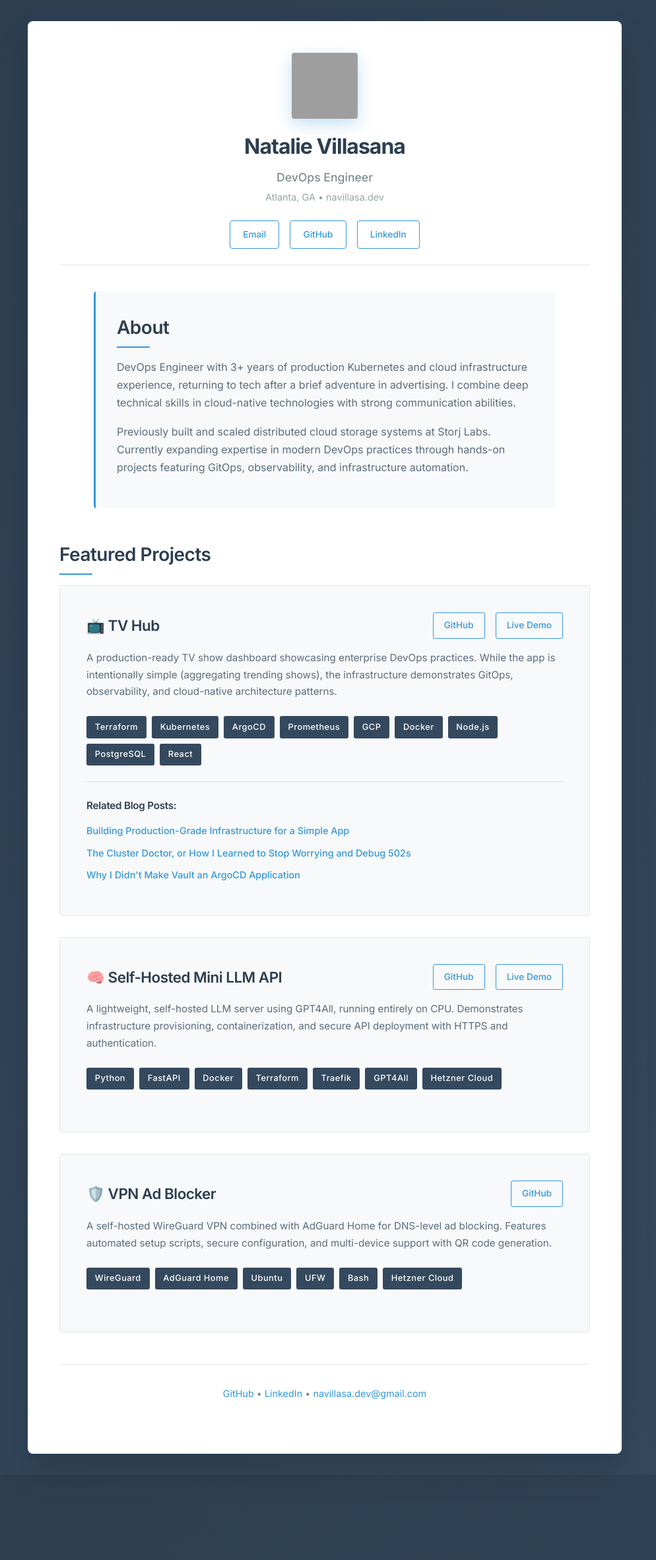
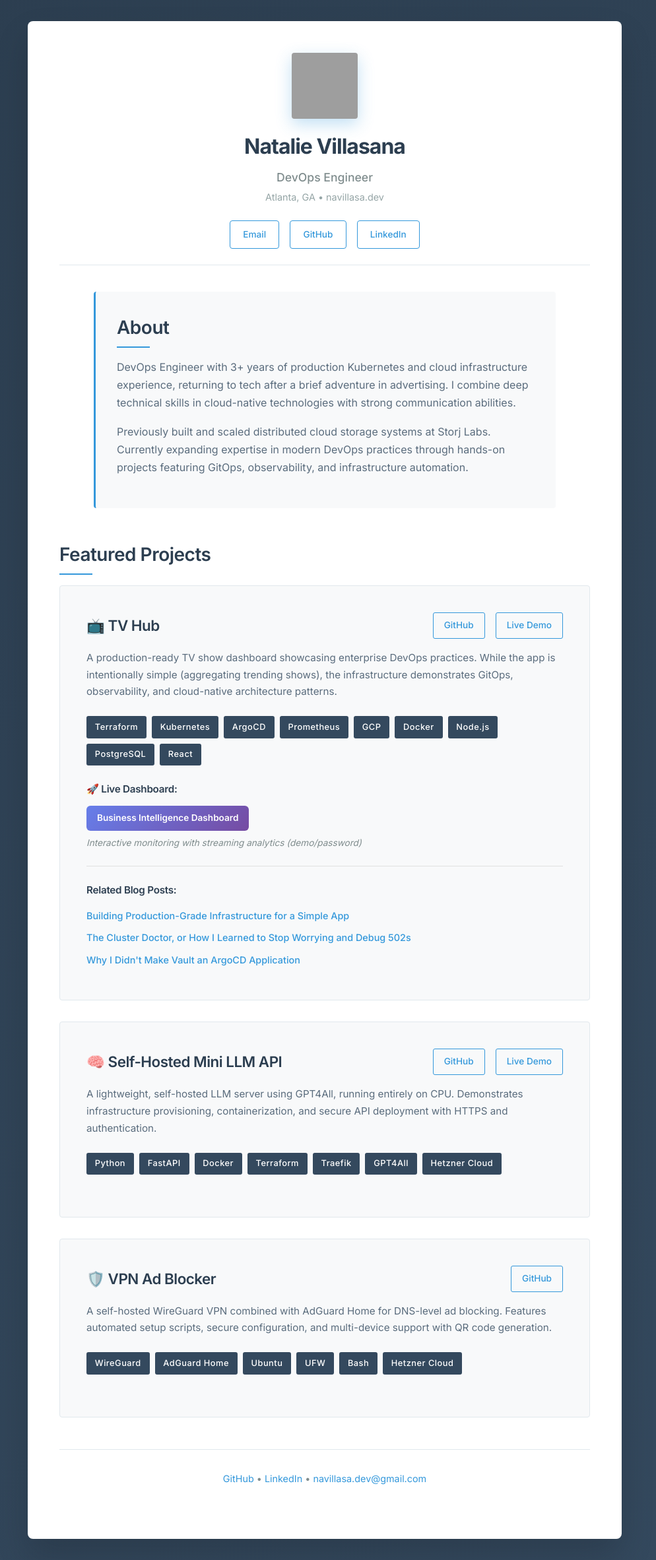
Before and after one commit to navillasa/navillasa.github.io, a Jekyll site: the page built from index.md, in a window 1280 px wide. Shown: the whole page at 66% size, without its empty margins (148-1142 px from the left). Built offline with Jekyll 4.4.1, drawn with Linux system fonts in a browser that asks for light colours; before the commit the page ends 2235 px from its top, so only the background shows below that; grey boxes are pictures that could not be loaded.

Commit message:
feat: add live monitoring dashboard to TV Hub project

```diff
--- a/assets/css/main.scss
+++ b/assets/css/main.scss
@@ -289,6 +289,35 @@ body {
     text-decoration: underline;
 }
 
+.live-dashboard {
+    margin-bottom: 1.5rem;
+
+    .dashboard-link {
+        background: linear-gradient(135deg, #667eea 0%, #764ba2 100%);
+        color: white !important;
+        font-weight: 600;
+        padding: 0.5rem 1rem;
+        border-radius: 6px;
+        text-decoration: none;
+        display: inline-block;
+        transition: all 0.3s ease;
+        border: none;
+
+        &:hover {
+            transform: translateY(-2px);
+            box-shadow: 0 4px 12px rgba(102, 126, 234, 0.3);
+            color: white !important;
+        }
+    }
+
+    .dashboard-note {
+        color: #7f8c8d;
+        font-size: 0.85rem;
+        margin-top: 0.5rem;
+        font-style: italic;
+    }
+}
+
 /* Footer */
 .footer {
     text-align: center;
--- a/index.md
+++ b/index.md
@@ -62,6 +62,13 @@ title: "DevOps Engineer"
                 <span class="tech-tag">Node.js</span>
                 <span class="tech-tag">PostgreSQL</span>
                 <span class="tech-tag">React</span>
+            </div>
+            <div class="live-dashboard">
+                <h4 class="blog-section-title">🚀 Live Dashboard:</h4>
+                <ul class="blog-list">
+                    <li><a href="https://monitoring.navillasa.dev/d/e0c978bd-6077-403e-ab3b-ba03f4b34962/tv-hub-business-intelligence-dashboard" target="_blank" class="project-link dashboard-link">Business Intelligence Dashboard</a></li>
+                </ul>
+                <p class="dashboard-note">Interactive monitoring with streaming analytics (demo/password)</p>
             </div>
             <div class="blog-posts">
                 <h4 class="blog-section-title">Related Blog Posts:</h4>
```
